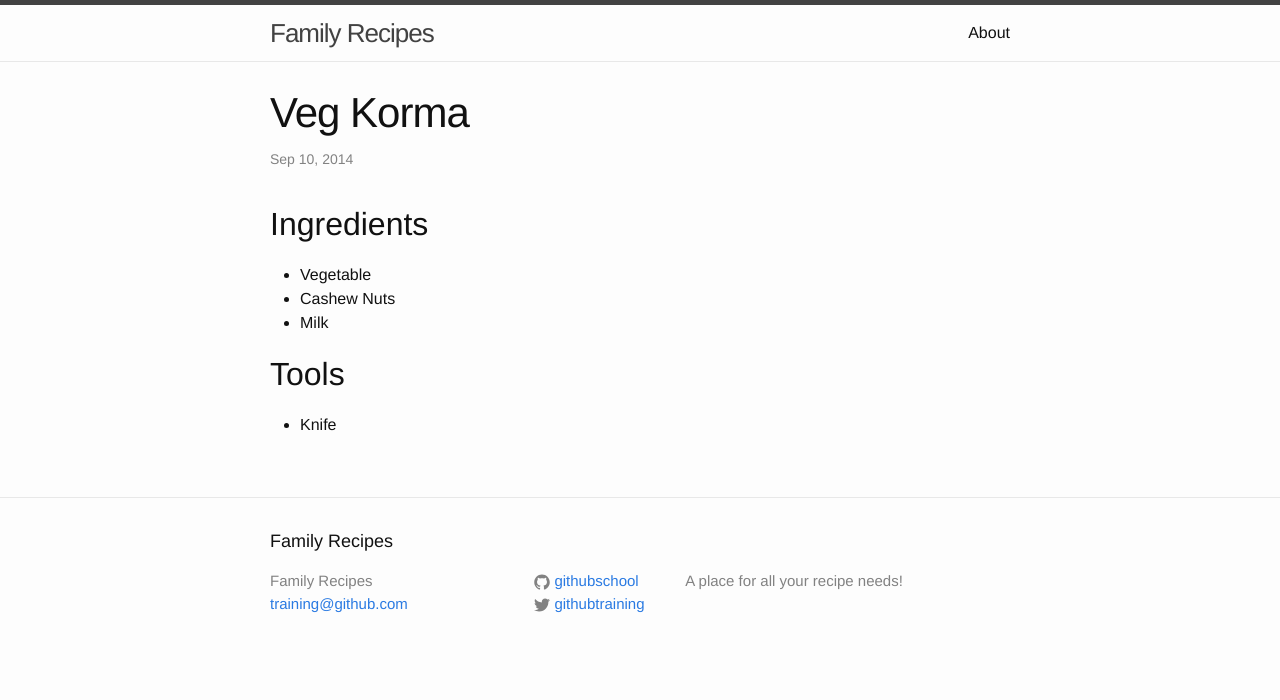
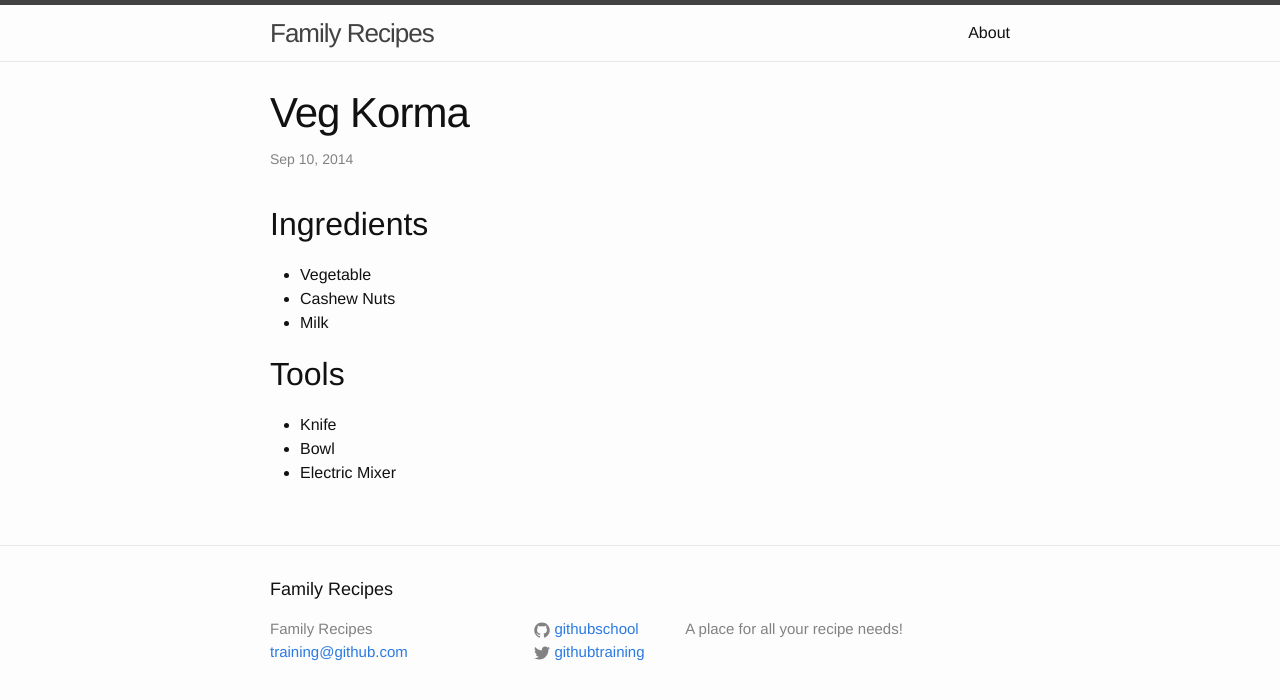
Before and after one commit to githubteacher/feb-recipes, a Jekyll site: the page built from _posts/2014-09-10-veg-korma-recipe.md, in a window 1280 px wide. Shown: the top 700 px of the page. Built offline with Jekyll 4.4.1, drawn with Linux system fonts in a browser that asks for light colours.

Commit message:
Tool additions

```diff
--- a/_posts/2014-09-10-veg-korma-recipe.md
+++ b/_posts/2014-09-10-veg-korma-recipe.md
@@ -12,3 +12,5 @@ categories: lunch
 
 ## Tools
 - Knife
+- Bowl
+- Electric Mixer
```
